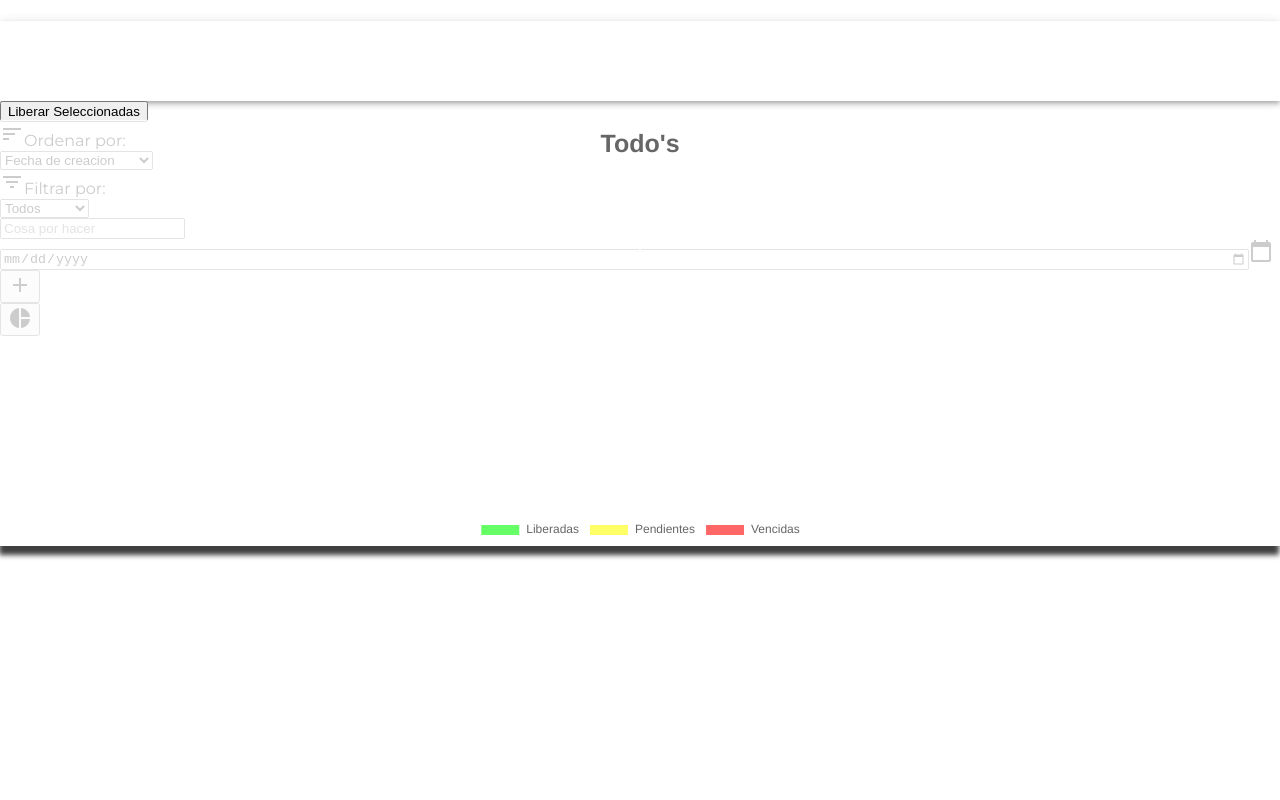
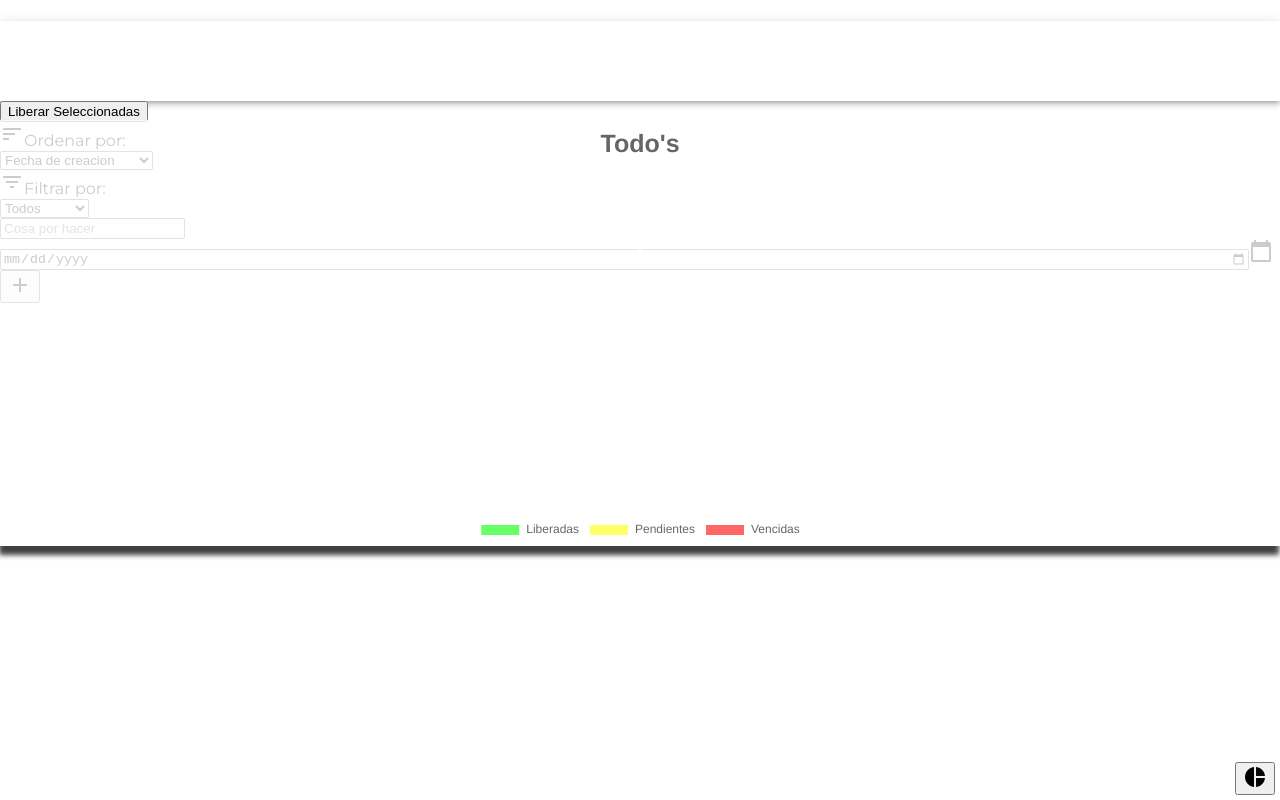
Before and after one commit to vrborjasm/todoList, a React (Create React App) app: page / in a window 1280 px wide. Built offline with nearby package versions, Linux system fonts and the light colour scheme; data requests are answered from the project's data file.

Commit message:
fix resposive app

```diff
--- a/src/components/Chart.css
+++ b/src/components/Chart.css
@@ -1,5 +1,5 @@
 canvas {
-    position: absolute;
+    position: fixed;
     top: 15%;
     z-index: 1;
     background: rgba(255, 255, 255, 0.8);
@@ -8,3 +8,9 @@ canvas {
     box-shadow: -1px 9px 5px 0px rgba(0,0,0,0.75);
     height: 100%;
 }
+
+.btn-fixed {
+    position: fixed;
+    bottom: 5px;
+    right: 5px;
+}
--- a/src/components/Chart.js
+++ b/src/components/Chart.js
@@ -1,14 +1,14 @@
 import React, { Component } from "react";
-import { Doughnut  } from "react-chartjs-2";
+import { Doughnut } from "react-chartjs-2";
 
-import "./Chart.css"
+import "./Chart.css";
 
 class Chart extends Component {
   constructor(props) {
     super(props);
     this.state = {
       chartData: {},
-      display: 'd-none'
+      display: "d-none"
     };
   }
 
@@ -25,15 +25,16 @@ class Chart extends Component {
             "rgba(255, 0, 0, 0.6)"
           ]
         }
-        ]}
-        this.setState({chartData})
+      ]
+    };
+    this.setState({ chartData });
   }, 3000);
 
   handleDisplayButton = () => {
-    if (this.state.display == 'd-none') {
-      this.setState({ display: 'd-block' });
+    if (this.state.display == "d-none") {
+      this.setState({ display: "d-block" });
     } else {
-      this.setState({ display: 'd-none' });
+      this.setState({ display: "d-none" });
     }
   };
 
@@ -41,20 +42,29 @@ class Chart extends Component {
     return (
       <div>
         <div className={this.state.display}>
-        <Doughnut  data={this.state.chartData} width={150} height={50} options={{
-
-            title:{
-                display:true,
-                text:"Todo's",
-                fontSize:25
+          <Doughnut
+            data={this.state.chartData}
+            width={150}
+            height={50}
+            options={{
+              title: {
+                display: true,
+                text: "Todo's",
+                fontSize: 25
               },
-            legend:{
-                display:true,
-                position: 'bottom'
+              legend: {
+                display: true,
+                position: "bottom"
               }
-        }} />
+            }}
+          />
         </div>
-        <button class="btn mx-auto my-2 d-block btn-secondary bmd-btn-fab m" onClick={this.handleDisplayButton}><i class="material-icons">pie_chart</i></button>
+        <button
+          class="btn mx-auto my-2 d-block btn-fixed btn-secondary bmd-btn-fab m"
+          onClick={this.handleDisplayButton}
+        >
+          <i class="material-icons">pie_chart</i>
+        </button>
       </div>
     );
   }
--- a/src/components/NewTodo.js
+++ b/src/components/NewTodo.js
@@ -50,7 +50,7 @@ class NewTodo extends Component {
 
                                 <form onSubmit={this.handleSubmit} className="mb-0">
                                     <div className="row">
-                                        <div className="form-group col-lg-6 my-auto">
+                                        <div className="form-group col-6 col-sm-5 col-md-6 my-auto">
                                             <input
                                             type="text"
                                             className="form-control"
@@ -62,7 +62,7 @@ class NewTodo extends Component {
                                         </div>
 
 
-                                        <div className="form-group col-11 col-lg-4 my-auto text-center">
+                                        <div className="form-group col-3 col-6 col-sm-5 col-md-4 my-auto text-center">
                                                 <input
                                             type="date"
                                             className="form-control date_input d-inline-block"
@@ -72,7 +72,7 @@ class NewTodo extends Component {
                                             />
                                             <i class="material-icons">calendar_today</i>
                                         </div>
-                                        <div className="col-lg-2 text-center my-auto">
+                                        <div className="col-12 col-sm-2 col-md-2 text-center my-auto">
                                             <button type="submit" class="btn btn-secondary bmd-btn-fab"><i class="material-icons">add</i></button>
                                         </div>
                                     </div>
--- a/src/components/Todo.js
+++ b/src/components/Todo.js
@@ -12,17 +12,17 @@ const Todo = ({ todo, handleCheck, modifyDate, deleteTodo }) => {
   const classStatus = `card my-3 ${extraClasses[todo.status]}`;
   return (
     <div className={classStatus}>
-      <div className="card-body px-1 py-2">
+      <div className="card-body py-2">
         <div className="row">
-          <div className=" col-1 text-center my-auto">
+          <div className=" col-2 col-sm-1 text-center my-auto">
             <i className="material-icons" onClick={() => handleCheck(todo)}>
               {todo.selected ? "check_box" : "check_box_outline_blank"}
             </i>
           </div>
-          <div className="col-11 col-md-5 col-lg-6 my-auto">
+          <div className="col-10 col-sm-4 col-md-5 col-lg-5 my-auto">
             <p className="mb-0">{todo.description}</p>
           </div>
-          <div className="col-12 col-md-5 col-lg-4 my-auto text-center">
+          <div className="col-8 col-sm-5 col-md-4 col-lg-4 my-auto text-center">
             <div className="form-group mb-0">
               <div>
                 <input
@@ -38,14 +38,16 @@ const Todo = ({ todo, handleCheck, modifyDate, deleteTodo }) => {
               </div>
             </div>
           </div>
-          <div className="col-12 col-md-1 my-auto text-center">
+          <div className="col-2 col-sm-1 col-md-1 my-auto text-center">
             <i className="material-icons">{todo.status}</i>
+          </div>
+          <div className="col-2 col-sm-1 col-md-1 my-auto text-center">
+            <i className="material-icons" onClick={() => deleteTodo(todo.id)}>
+              delete
+            </i>
           </div>
         </div>
       </div>
-      <i className="material-icons" onClick={() => deleteTodo(todo.id)}>
-        check_box
-      </i>
     </div>
   );
 };
```
Lines whose indentation alone changed are shown as unchanged.
